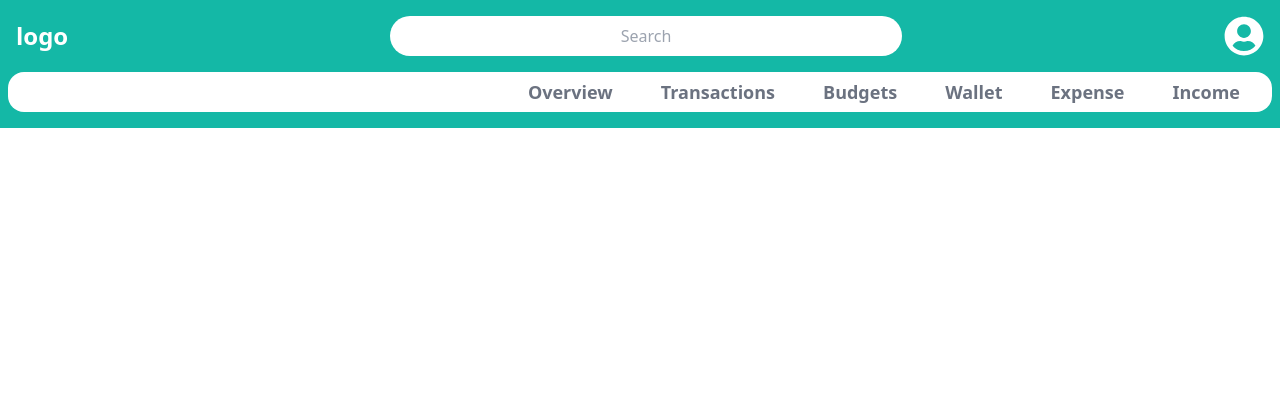
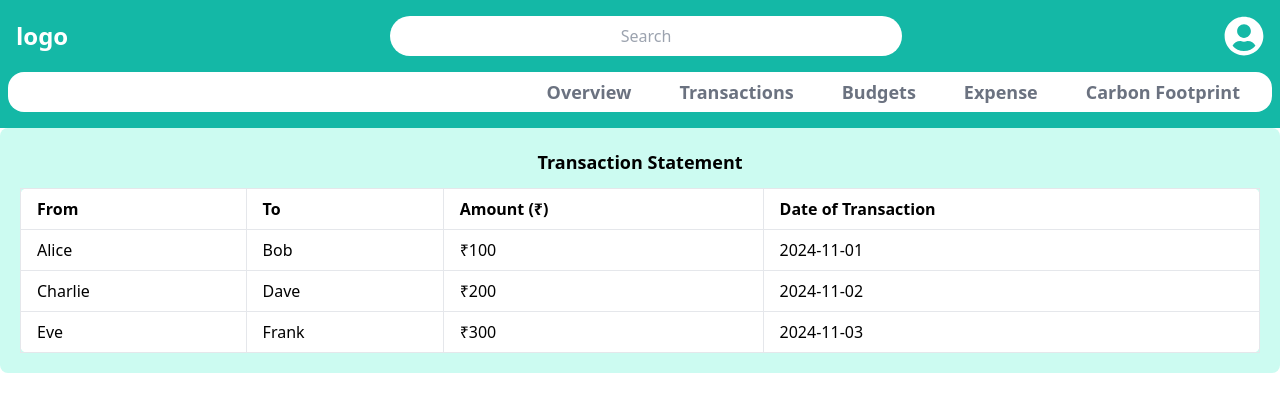
Before and after one commit to sha-nky/Expense-Tracker, a React (Vite) app in the folder client/: page /transactions in a window 1280 px wide. Shown: the top 412 px of the page. Built offline with nearby package versions, Linux system fonts and the light colour scheme.

Commit message:
more pages added

```diff
--- a/client/src/App.jsx
+++ b/client/src/App.jsx
@@ -1,7 +1,7 @@
 import React, {useState, useEffect} from "react"
 import { BrowserRouter as Router, Route, Routes, useLocation } from "react-router-dom";
 import { Navbar, Footer } from "./Components";
-import { Overview, AboutUs, LoginPage, Profile, SignUpPage } from "./Pages";
+import { Overview, AboutUs, LoginPage, Profile, SignUpPage, Budget, Expense, Transactions } from "./Pages";
 
 function App() {
   const location = useLocation();
@@ -16,6 +16,9 @@ function App() {
         <Route path="/about-us" element={<AboutUs />} />
         <Route path="/profile" element={<Profile />} />
         <Route path="/signup" element={<SignUpPage />} />
+        <Route path="/budgets" element={<Budget />} />
+        <Route path="/expense" element={<Expense />} />
+        <Route path="/transactions" element={<Transactions />} />
       </Routes>
       {/* <Footer /> */}
     </div>
--- a/client/src/Components/Navbar.jsx
+++ b/client/src/Components/Navbar.jsx
@@ -36,14 +36,11 @@ const Navbar = () => {
           <Link to="/budgets" className="hover:text-gray-800">
             Budgets
           </Link>
-          <Link to="/wallet" className="hover:text-gray-800">
-            Wallet
-          </Link>
           <Link to="/expense" className="hover:text-gray-800">
             Expense
           </Link>
-          <Link to="/income" className="hover:text-gray-800">
-            Income
+          <Link to="/carbon-footprint" className="hover:text-gray-800">
+            Carbon Footprint
           </Link>
         </div>
       </div>
--- a/client/src/Pages/index.js
+++ b/client/src/Pages/index.js
@@ -3,6 +3,9 @@ import Overview from "./Overview";
 import LoginPage from "./LoginPage";
 import Profile from "./Profile";
 import SignUpPage from "./SignUp";
+import Expense from "./Expense";
+import Budget from "./Budget";
+import Transactions from "./Transactions";
 
 export {
     Overview,
@@ -10,4 +13,7 @@ export {
     LoginPage,
     Profile,
     SignUpPage,
+    Expense,
+    Budget,
+    Transactions,
 }
```
Also changed, not shown: client/src/Pages/Budget.jsx (renamed from client/src/Components/Budget.jsx), client/src/Pages/Expense.jsx (renamed from client/src/Components/Expense.jsx), client/src/Pages/Transactions.jsx (renamed from client/src/Components/Transactions.jsx).
